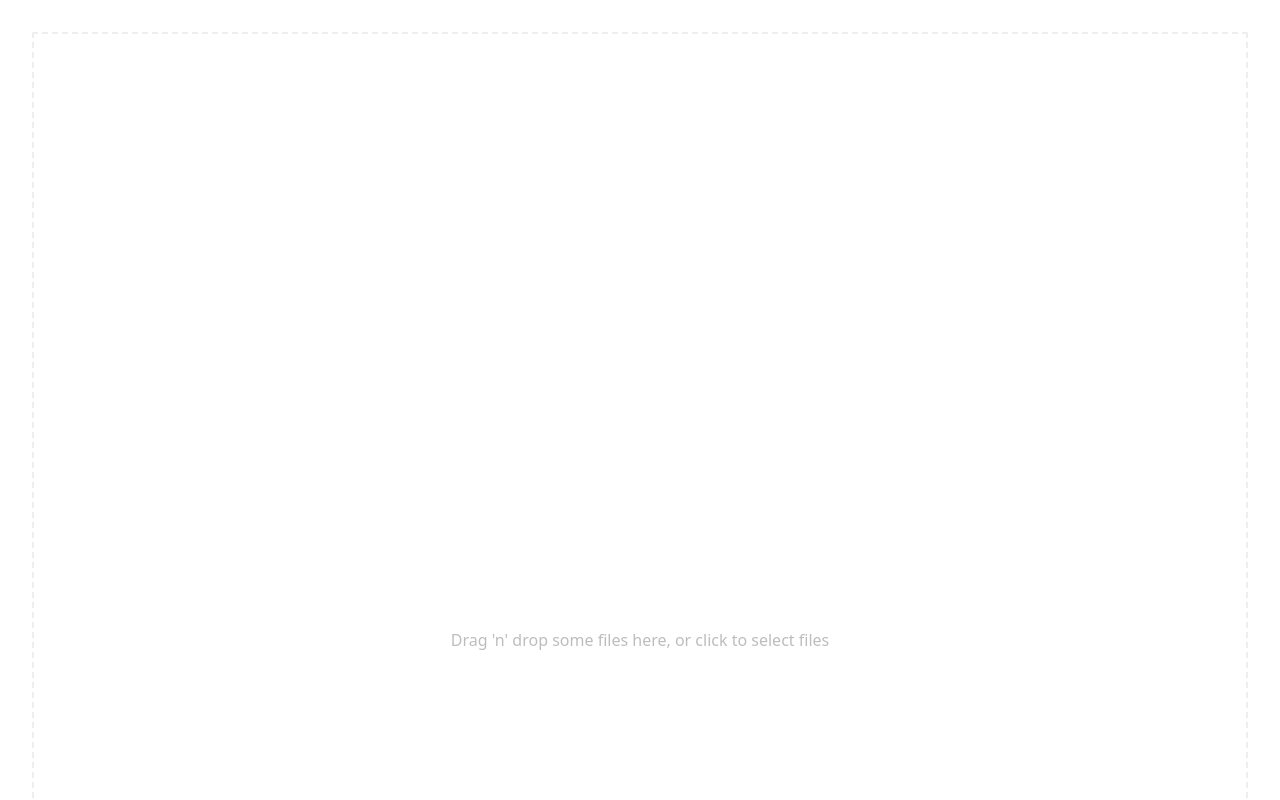
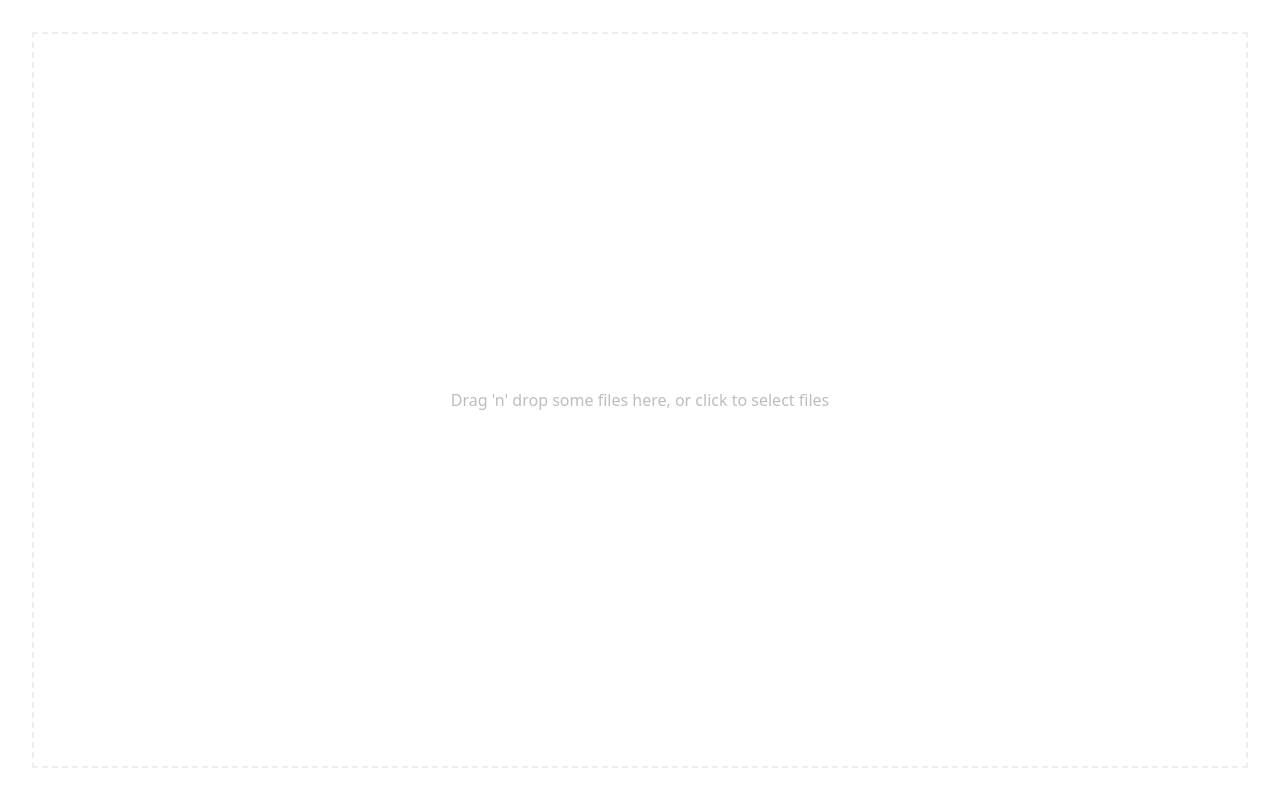
Before and after one commit to jchangz/threejs-sandbox, a React (Vite) app: page / in a window 1280 px wide. Shown: the top 800 px of the page. Built offline with nearby package versions, Linux system fonts and the light colour scheme.

Commit message:
feat: add environment and camera, fix styling

```diff
--- a/src/App.css
+++ b/src/App.css
@@ -1,10 +1,6 @@
 #root {
-  /* max-width: 1280px; */
-  margin: 0 auto;
-  /* padding: 2rem; */
   width: 100%;
   height: 100%;
-  text-align: center;
 }
 
 .logo {
--- a/src/App.tsx
+++ b/src/App.tsx
@@ -3,6 +3,7 @@ import { GLTFLoader } from "three/examples/jsm/loaders/GLTFLoader"
 import { useDropzone } from "react-dropzone"
 import * as validator from "gltf-validator"
 import { Canvas } from "@react-three/fiber"
+import { CameraControls, Environment } from "@react-three/drei"
 import "./App.css"
 
 const baseStyle = {
@@ -90,8 +91,10 @@ function App() {
     <div className="app-container flex">
       {model ? (
         <Canvas>
+          <CameraControls />
           <ambientLight intensity={0.5} />
           <directionalLight position={[10, 10, 5]} />
+          <Environment preset="studio" />
           <mesh>
             <primitive object={model.scene} dispose={null} />
             <meshStandardMaterial />
--- a/src/index.css
+++ b/src/index.css
@@ -13,6 +13,11 @@
   text-rendering: optimizeLegibility;
   -webkit-font-smoothing: antialiased;
   -moz-osx-font-smoothing: grayscale;
+
+  overflow: hidden;
+  position: fixed;
+  width: 100%;
+  height: 100%;
 }
 
 a {
@@ -28,8 +33,7 @@ body {
   margin: 0;
   display: flex;
   place-items: center;
-  min-width: 320px;
-  min-height: 100vh;
+  height: 100%;
 }
 
 h1 {
@@ -70,10 +74,7 @@ button:focus-visible {
 }
 
 .app-container {
-  /* min-height: 100dvh; */
-  display: flex;
-  flex-direction: column;
-  aspect-ratio: 1;
+  height: 100%;
 }
 .dropzone-container {
   display: flex;
@@ -81,11 +82,8 @@ button:focus-visible {
   height: 100%;
   width: 100%;
   padding: 2rem;
+  text-align: center;
 }
 .dropzone {
-  /* display: flex; */
-  /* padding: 2rem; */
-  /* align-items: center; */
   justify-content: center;
-  /* width: 100%; */
 }
```
